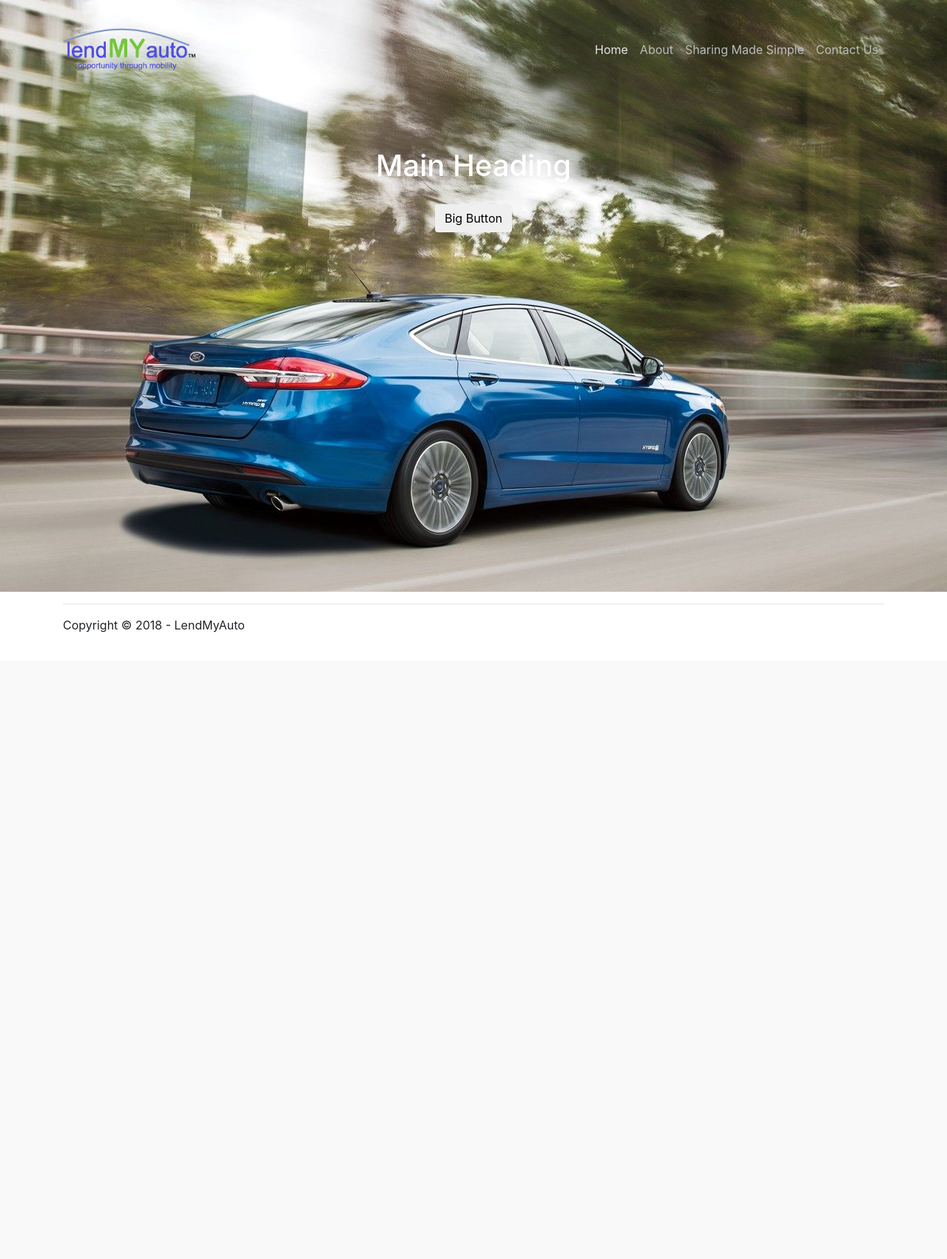
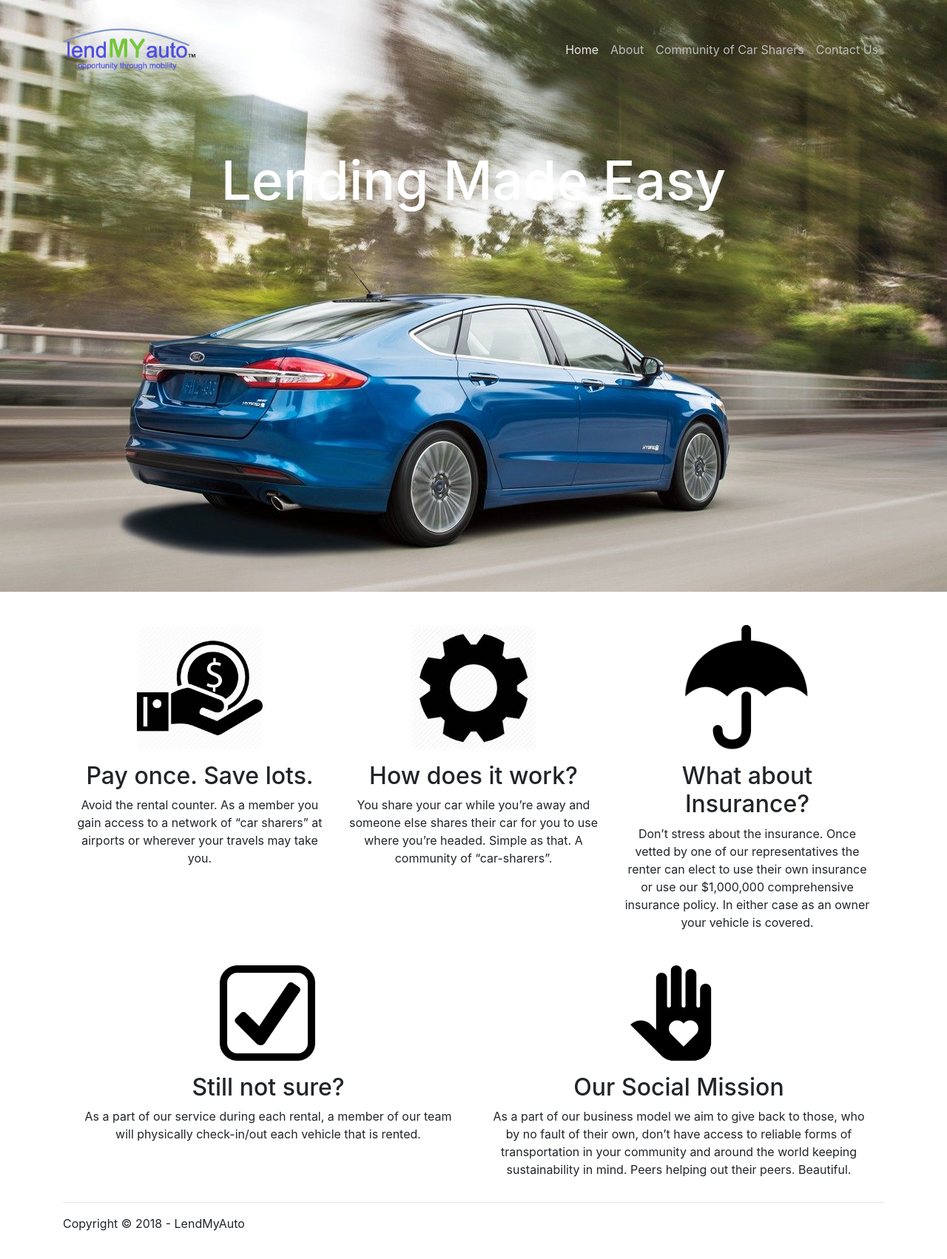
Before and after one commit to mateoreyrosa/lendmyautoinfo, an ASP.NET MVC app: page /Home in a window 1280 px wide. Shown: the whole page at 74% size. Before the commit the page ends 855 px from the top, so only its background shows below. Run offline with ASP.NET Core 8 and stand-ins for ASP.NET MVC 5, Linux system fonts and the light colour scheme; the project's own start-up code is not run, and a stand-in starts its controllers and pages; some libraries are stand-ins or nearby versions.

Commit message:
Added images to home page. Set all alignments on that page.

```diff
--- a/lendmyautoinfo/lendmyautoinfo/Views/Home/Index.cshtml
+++ b/lendmyautoinfo/lendmyautoinfo/Views/Home/Index.cshtml
@@ -2,3 +2,88 @@
     ViewBag.Title = "Lend My Auto Home";
 
 }
+
+<div class="container" style="padding-top:30px;">
+
+    <div class="row" style="padding-top: 15px;">
+        <div class="col-lg-4" style="text-align:center">
+            <div class="space">
+                <img src="~/Images/moneyhand.png" style="width:50%;" />
+            </div>
+            <h2>Pay once. Save lots.</h2>
+            <p>
+                Avoid the rental counter. As a member you gain access to a network of “car sharers” at airports or wherever your travels may take you.
+            </p>
+        </div>
+        <div class="col-lg-4" style="text-align:center">
+            <div class="space">
+                <img src="~/Images/settingsicon.jpg" style="width:50%;" />
+
+            </div>
+            <h2>
+                How does it work?
+            </h2>
+            <p>
+                You share your car while you’re away and someone else shares their car for you to use where you’re headed.  Simple as that. A community of “car-sharers”.
+            </p>
+        </div>
+        <div class="col-lg-4" style="text-align:center">
+            <div class="space">
+                <img src="~/Images/umbrella3.png" style="width:50%" />
+            </div>
+            <h2>
+                What about Insurance?
+            </h2>
+            <p>
+                Don’t stress about the insurance.
+                Once vetted by one of our representatives the renter
+                can elect to use their own insurance or use our $1,000,000 comprehensive insurance policy.  In either case as an owner your vehicle is covered.
+
+            </p>
+        </div>
+    </div>
+
+    <div class="row " style="padding-top:30px;">
+        <div class="col-lg-6 " style="text-align:center">
+            <div class="space">
+                <img src="~/Images/checkbox.png" style="width:25%" />
+            </div>
+            <h2>
+                Still not sure?
+            </h2>
+            <p>
+                As a part of our service during each rental, a member of our team will physically check-in/out each vehicle that is rented.
+            </p>
+        </div>
+        <div class="col-lg-6 " style="text-align:center">
+            <div class="space">
+                <img src="~/Images/volunteer2.png" style="width:25%;" />
+            </div>
+            <h2 >
+                Our Social Mission
+            </h2>
+            <p class="justify-content-center">
+                As a part of our business model we aim to give back to those, who by no fault of their own,
+                don’t have access to reliable forms of transportation in your community and around the world
+                keeping sustainability in mind. Peers helping out their peers. Beautiful.
+
+            </p>
+        </div>
+    </div>
+</div>
+<style>
+    .space {
+    padding-bottom: 15px;
+
+    }
+</style>
+
+@section scripts{
+    <script>
+        $(document).ready(function () {
+            $('#headerPic').attr("style", "background-image:url('../../Images/sampleLEndMyAuto.jpeg')");
+            $("h1.heading").text("Lending Made Easy");
+        });
+    </script>
+
+}
--- a/lendmyautoinfo/lendmyautoinfo/Views/Home/Sharing.cshtml
+++ b/lendmyautoinfo/lendmyautoinfo/Views/Home/Sharing.cshtml
@@ -26,6 +26,7 @@
     <script>
     $(document).ready(function () {
         $('#headerPic').attr("style", "background-image:url('../../Images/carkeys.jpg')");
+        $("h1.heading").text("Community of Car Sharers");
     });
     </script>
 
--- a/lendmyautoinfo/lendmyautoinfo/Views/Shared/_Layout.cshtml
+++ b/lendmyautoinfo/lendmyautoinfo/Views/Shared/_Layout.cshtml
@@ -9,8 +9,8 @@
 </head>
 <body>
     <header id="headerPic">
-        <h1 class="heading">Main Heading</h1>
-        <p><button class="btn btn-large">Big Button</button></p>
+        <h1 style="font-size:73px" class="heading"></h1>
+        <p></p>
     </header>
     <nav class="navbar navbar-expand-lg fixed-top navbar-light">
 
@@ -29,7 +29,7 @@
                         <a class="nav-link" style="color:#BDBDBE" href="/Home/About">About</a>
                     </li>
                     <li class="nav-item">
-                        <a class="nav-link" style="color:#BDBDBE" href="/Home/Sharing">Sharing Made Simple</a>
+                        <a class="nav-link" style="color:#BDBDBE" href="/Home/Sharing">Community of Car Sharers</a>
                     </li>
                     <li class="nav-item">
                         <a class="nav-link" style="color:#BDBDBE" href="/Home/Contact">Contact Us</a>
@@ -51,6 +51,7 @@
     @Scripts.Render("~/bundles/jquery")
     @Scripts.Render("~/bundles/bootstrap")
     @Scripts.Render("~/bundles/navbar")
+
     @RenderSection("scripts", required: false)
 </body>
 </html>
```
Also changed, not shown: lendmyautoinfo/lendmyautoinfo/Views/Home/About.cshtml (+11 -12 lines), lendmyautoinfo/lendmyautoinfo/Views/Home/Contact.cshtml (+10 -10 lines), lendmyautoinfo/lendmyautoinfo/Images/checkbox.png (added), lendmyautoinfo/lendmyautoinfo/Images/contactuslendmyauto.jpg (added), lendmyautoinfo/lendmyautoinfo/Images/moneyhand.png (added), lendmyautoinfo/lendmyautoinfo/Images/settingsicon.jpg (added), lendmyautoinfo/lendmyautoinfo/Images/umbrella2.png (added), lendmyautoinfo/lendmyautoinfo/Images/umbrella3.png (added), lendmyautoinfo/lendmyautoinfo/Images/volunteer2.png (added), lendmyautoinfo/lendmyautoinfo/Images/volunteering.png (added), lendmyautoinfo/lendmyautoinfo/lendmyautoinfo.csproj.
